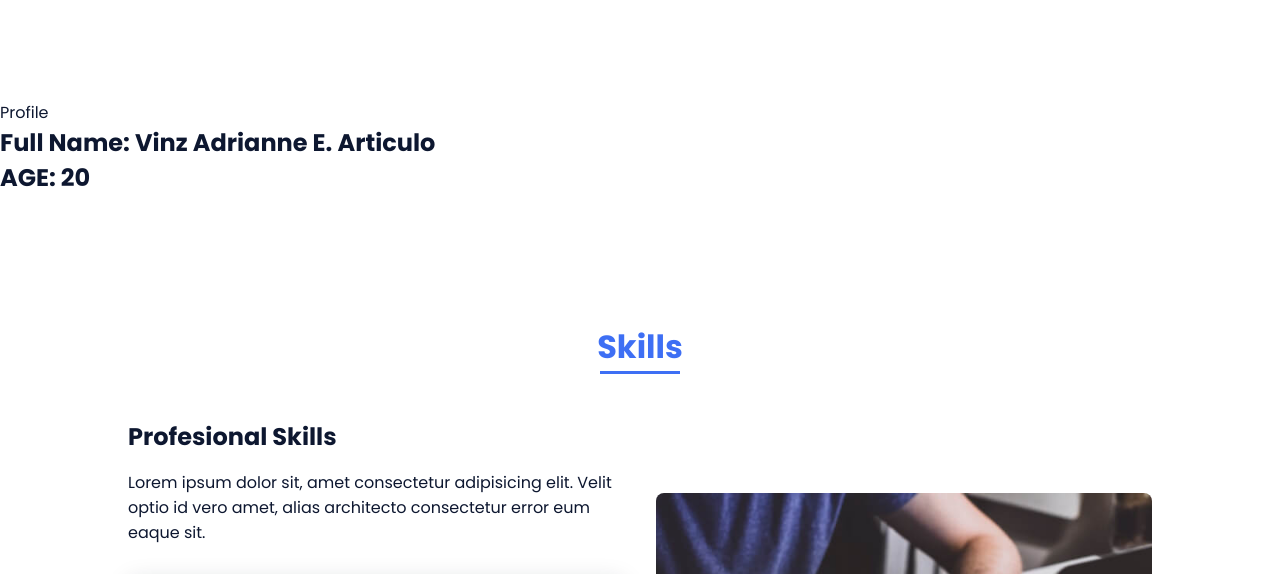
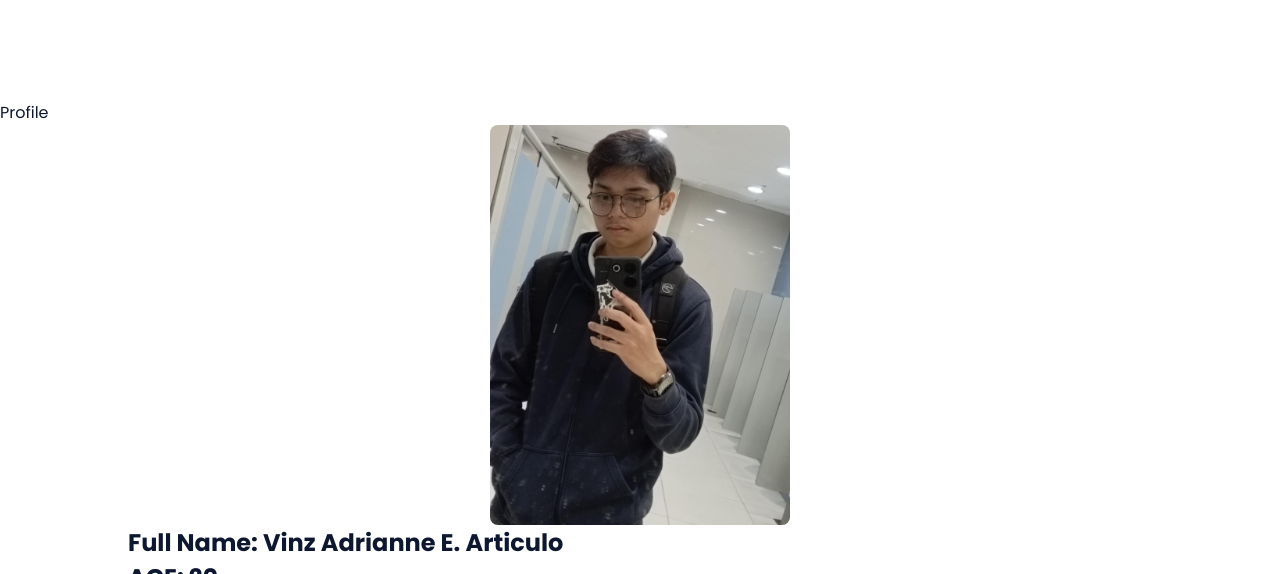
Before and after one commit to Vaike-san/Vinz, a plain HTML site: page index.html in a window 1280 px wide. Shown: the part 1311-1885 px from the top of the page. Drawn offline with nearby package versions, Linux system fonts and the light colour scheme.

Commit message:
Update index.html

```diff
--- a/index.html
+++ b/index.html
@@ -83,13 +83,16 @@
             <!--=====PROFILE=====-->
             <section class="profile section " id="profile"
                 <h2 class="section-title">Profile</h2>
-                  <div class="profile__container bd-grid">
-                </div>
+                  <div class="Profile__container bd-grid">
+                    <div class="about__img">
+                        <img src="assets/img/about.jpg" alt="">
+                    </div>
 
                 <div>
                   <h2 class="about_subtitle">Full Name: Vinz Adrianne E. Articulo</h2>
                   <h2 class="about_subtitle">AGE: 20</h2>
                 </div>
+            </div>
             </section>
             <!--===== SKILLS =====-->
             <section class="skills section" id="skills">
```
